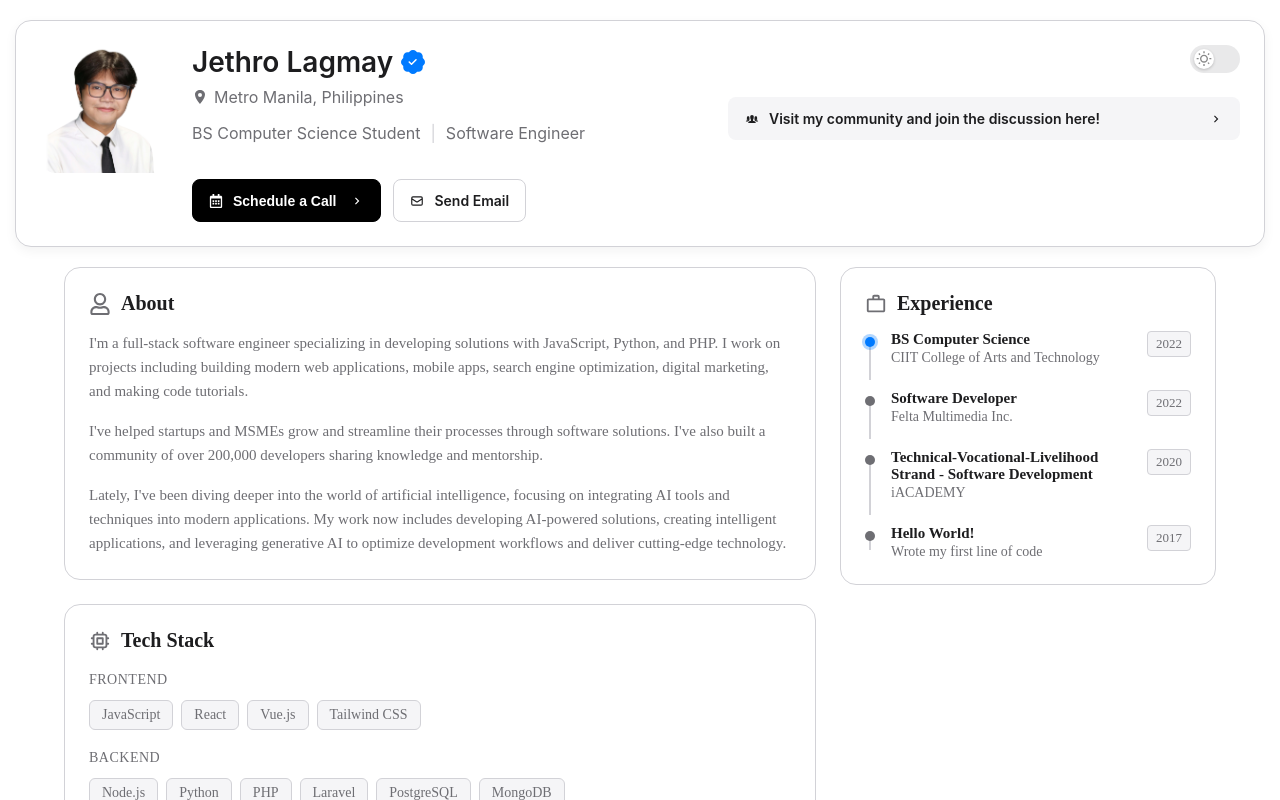
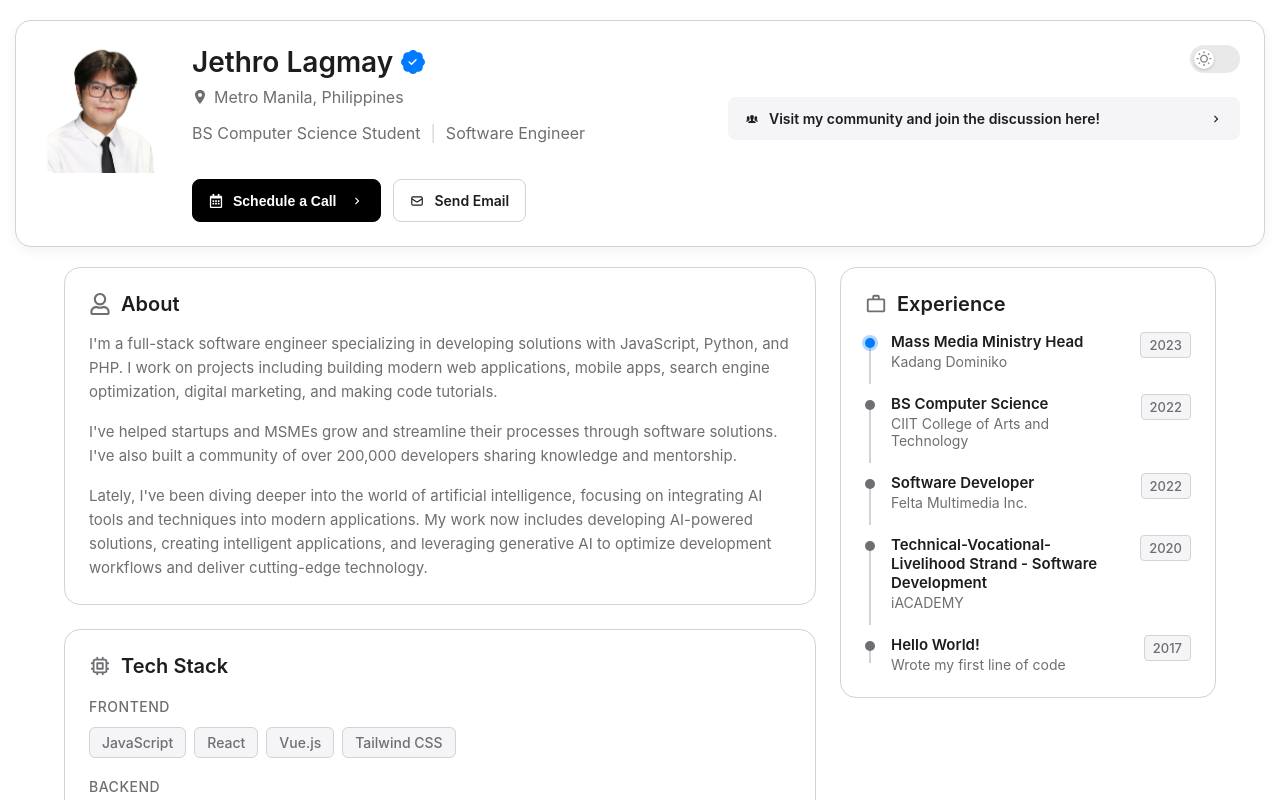
Before and after one commit to dyorgie/jupidev, a React (Vite) app: page / in a window 1280 px wide. Shown: the top 800 px of the page. Built offline with nearby package versions, Linux system fonts and the light colour scheme.

Commit message:
updated experience tab

```diff
--- a/src/components/Experience.jsx
+++ b/src/components/Experience.jsx
@@ -4,6 +4,11 @@ import { MdOutlineWorkOutline } from "react-icons/md"; // Icon for "Experience"
 
 // You can move this data to a separate file later
 const experienceData = [
+  {
+    role: "Mass Media Ministry Head",
+    company: "Kadang Dominiko",
+    year: "2023",
+  },
   {
     role: "BS Computer Science",
     company: "CIIT College of Arts and Technology",
--- a/src/index.css
+++ b/src/index.css
@@ -1,3 +1,13 @@
+body {
+  font-family: -apple-system, BlinkMacSystemFont, "Segoe UI", Roboto, Helvetica,
+    Arial, sans-serif;
+  -webkit-font-smoothing: antialiased; /* Makes fonts look smoother */
+  -moz-osx-font-smoothing: grayscale; /* Makes fonts look smoother */
+
+  /* Make sure you also set a base background color */
+  background-color: var(--button-bg-light);
+}
+
 /* --- Dark Mode Variables --- */
 /* This class will be added to the <body> tag */
 body.dark-mode {
```
